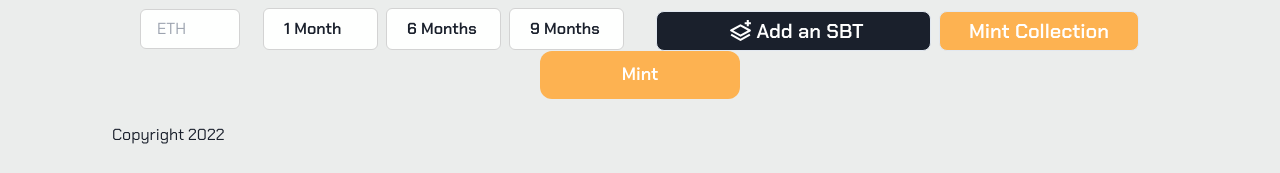
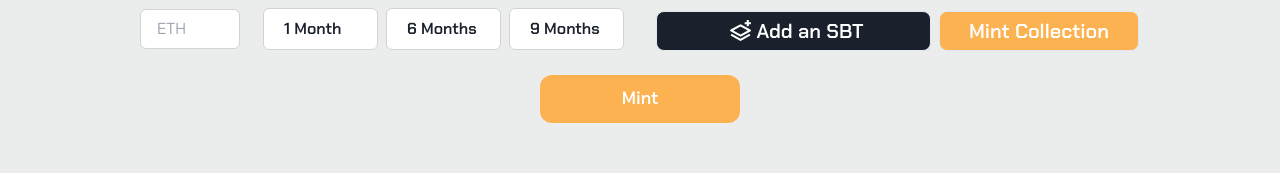
Before and after one commit to tanpatil/bound, a Next.js app in the folder frontend/: page /Mint in a window 1280 px wide. Shown: the part 602-775 px from the top of the page. Built offline with nearby package versions, Linux system fonts and the light colour scheme; what wagmi would draw is missing.

Commit message:
add button margin

```diff
--- a/frontend/pages/Mint/index.tsx
+++ b/frontend/pages/Mint/index.tsx
@@ -22,7 +22,7 @@ export default function Mining() {
         <SimpleGrid
           columns={{ sm: 1, md: 2 }}
           mt={30}
-          mx="auto"
+          mx='auto'
           w={1000}
           spacing={8}
         >
@@ -32,13 +32,14 @@ export default function Mining() {
           </HStack>
         </SimpleGrid>
 
-        <Center mt="0">
+        <Center mt='0'>
           <Button
-            backgroundColor="#FDB251"
-            color="white"
+            backgroundColor='#FDB251'
+            color='white'
             width={200}
-            size="lg"
-            borderRadius="xl"
+            size='lg'
+            borderRadius='xl'
+            margin='6'
           >
             Mint
           </Button>
```
